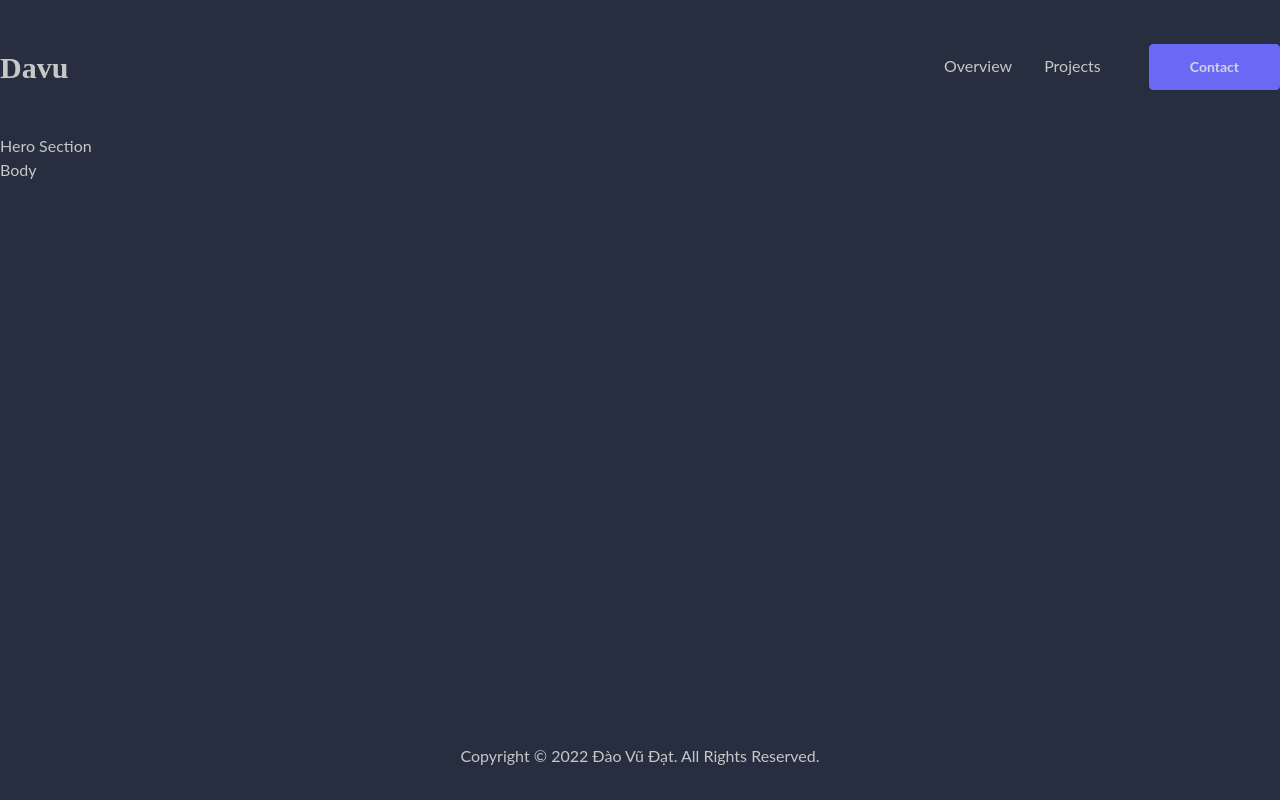
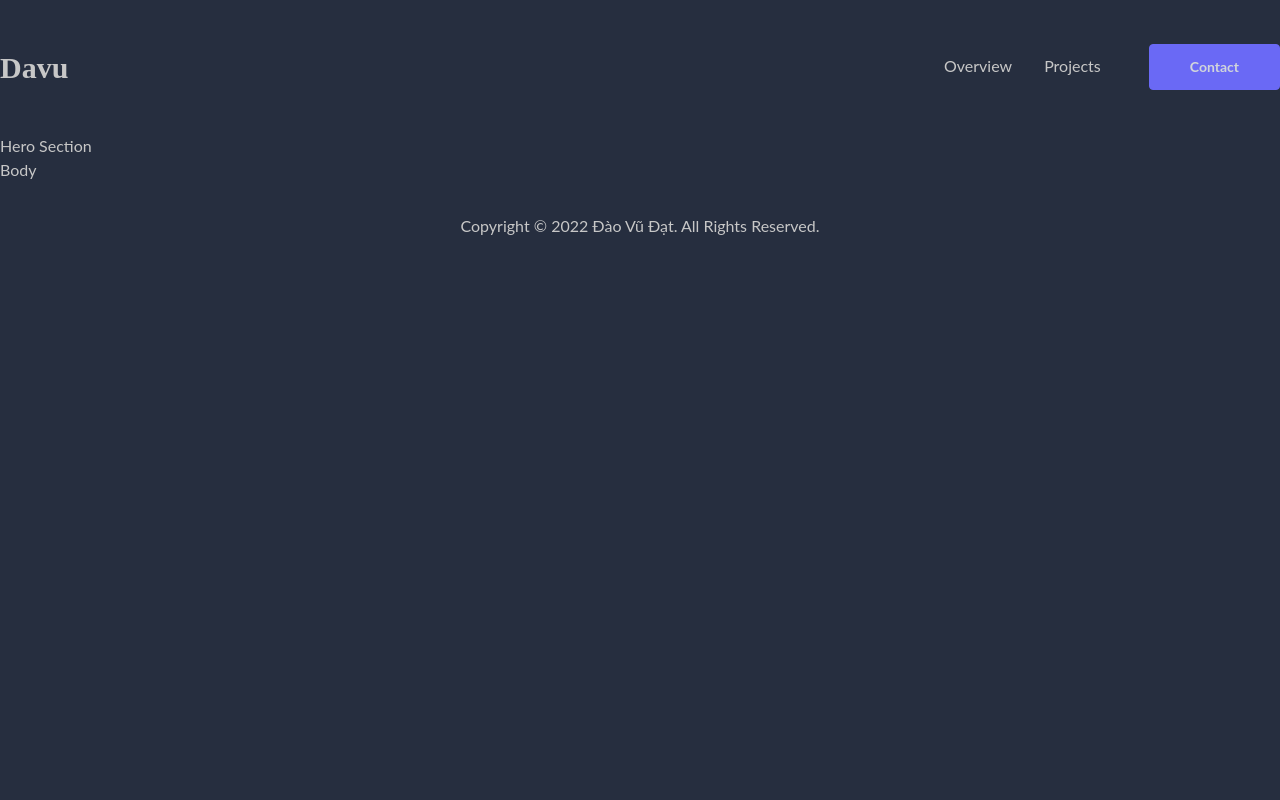
Before and after one commit to DaoVuDat/r-sume, a Next.js app: page / in a window 1280 px wide. Built offline with nearby package versions, Linux system fonts and the light colour scheme.

Commit message:
style Footer

```diff
--- a/components/Footer/Footer.tsx
+++ b/components/Footer/Footer.tsx
@@ -2,7 +2,7 @@ import React from 'react';
 
 const Footer = (): JSX.Element => {
   return (
-    <div className="m-auto text-center absolute bottom-0 w-full p-8">
+    <div className="m-auto text-center p-8">
       Copyright &copy; {new Date().getFullYear().toString()} Đào Vũ Đạt. All
       Rights Reserved.
     </div>
--- a/components/Layer/Layer.tsx
+++ b/components/Layer/Layer.tsx
@@ -9,7 +9,7 @@ interface LayerProps {
 
 const Layer = ({ children }: LayerProps): JSX.Element => {
   return (
-    <div className="bg-primary text-secondary_text font-lato min-h-screen relative">
+    <div className="bg-primary text-secondary_text font-lato min-h-screen">
       <NavBar />
       {children}
       <Footer />
```
